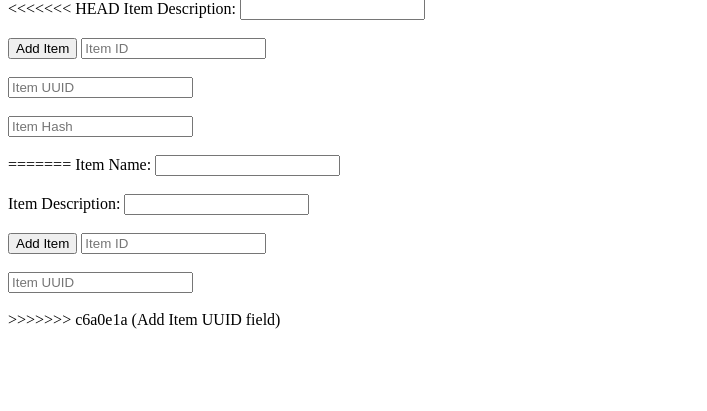
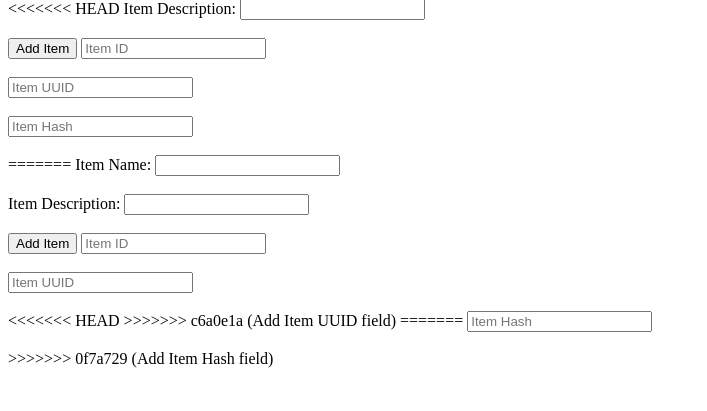
Before and after one commit to sachin85085/git-Assignment, a Flask app: page /todo in a window 1280 px wide. Shown: the part 68-479 px from the top of the page, without its empty margins (0-707 px from the left). Run offline with Flask 3, Linux system fonts and the light colour scheme.

Commit message:
Add Item Hash field

```diff
--- a/templates/todo.html
+++ b/templates/todo.html
@@ -21,7 +21,11 @@
         <button type="submit">Add Item</button>
         <input type="text" name="itemID" placeholder="Item ID"><br><br>
         <input type="text" name="itemUUID" placeholder="Item UUID"><br><br>
+<<<<<<< HEAD
 >>>>>>> c6a0e1a (Add Item UUID field)
+=======
+        <input type="text" name="itemHash" placeholder="Item Hash"><br><br>
+>>>>>>> 0f7a729 (Add Item Hash field)
     </form>
 </body>
 </html>
```
